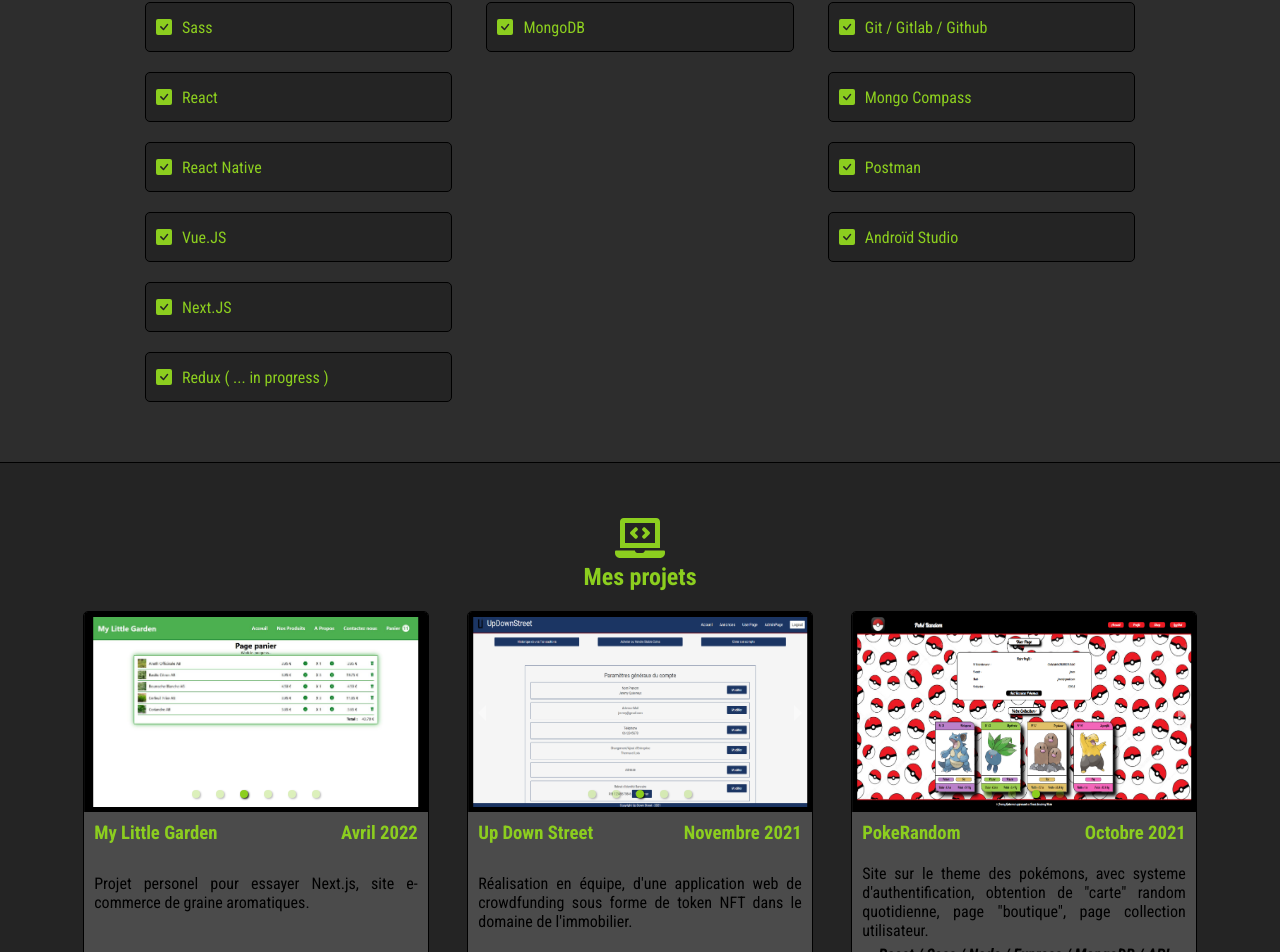
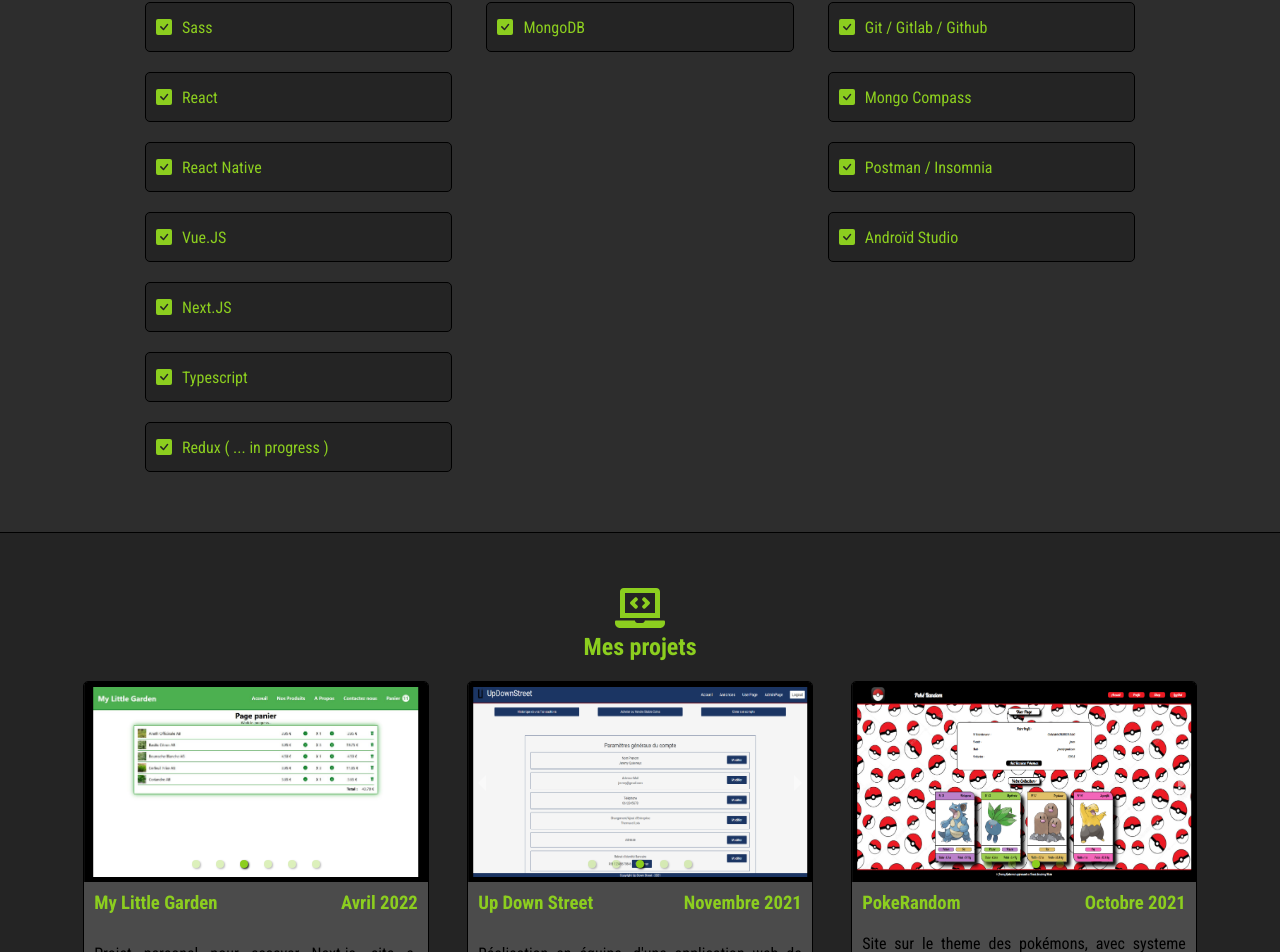
Before and after one commit to JeremyQuievreux/Portfolio-front, a React (Create React App) app: page / in a window 1280 px wide. Shown: the part 1073-2025 px from the top of the page. Built offline with nearby package versions, Linux system fonts and the light colour scheme; grey boxes are pictures that could not be loaded.

Commit message:
Update Skills.js

```diff
--- a/src/Skills/Skills.js
+++ b/src/Skills/Skills.js
@@ -51,6 +51,10 @@ function Skills() {
                         </div>
                         <div className="skills-item">
                             <BsCheckSquareFill/>
+                            <p>Typescript</p>
+                        </div>
+                        <div className="skills-item">
+                            <BsCheckSquareFill/>
                             <p>Redux ( ... in progress )</p>
                         </div>
                     </div>
@@ -89,7 +93,7 @@ function Skills() {
                         </div>
                         <div className="skills-item">
                             <BsCheckSquareFill/>
-                            <p>Postman</p>
+                            <p>Postman / Insomnia</p>
                         </div>
                         <div className="skills-item">
                             <BsCheckSquareFill/>
```
